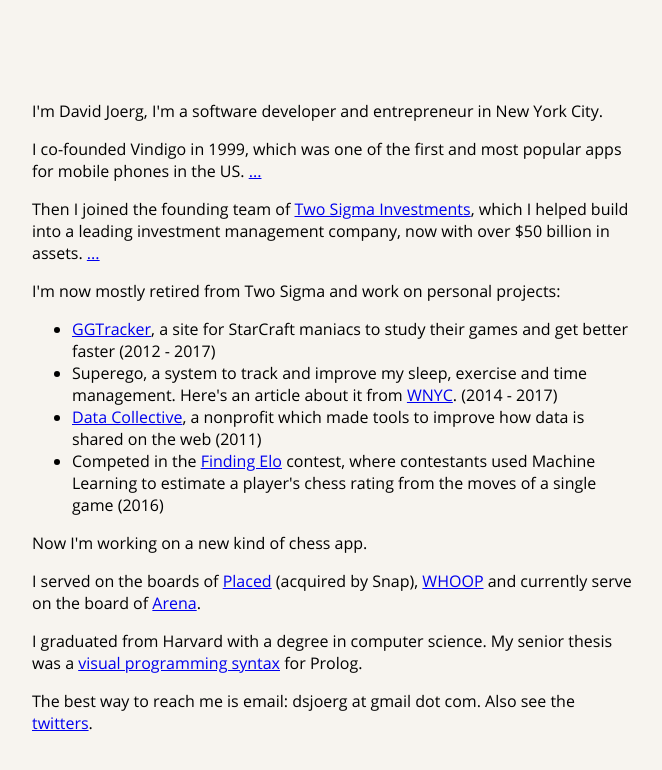
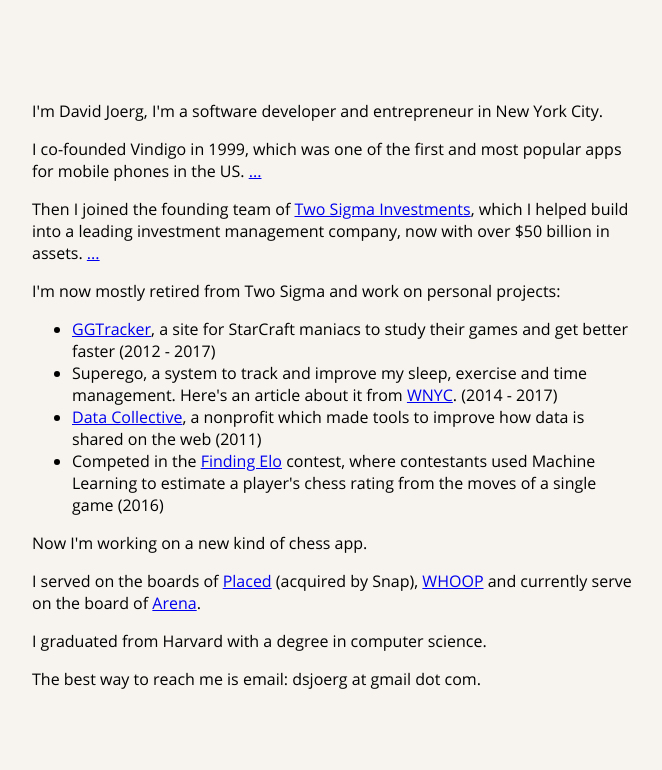
Before and after one commit to dsjoerg/dsjoerg.github.io, a plain HTML site: page index.html in a window 1280 px wide. Shown: the whole page, without its empty margins (308-970 px from the left). Drawn offline with nearby package versions, Linux system fonts and the light colour scheme.

Commit message:
Streamline

```diff
--- a/index.html
+++ b/index.html
@@ -43,7 +43,7 @@
 <p>Now I'm working on a new kind of chess app.</p>
 
 <p>I served on the boards of <a href="http://www.placed.com">Placed</a> (acquired by Snap), <a href="http://whoop.com/">WHOOP</a> and currently serve on the board of <a href="https://www.arena.io/">Arena</a>.</p>
-<p>I graduated from Harvard with a degree in computer science.  My senior thesis was a <a href="thesis/chap3.html">visual programming syntax</a> for Prolog.</p>
-<p>The best way to reach me is email: dsjoerg at gmail dot com.  Also see the <a href="http://twitter.com/dsjoerg">twitters</a>.</p>
+<p>I graduated from Harvard with a degree in computer science.</p>
+<p>The best way to reach me is email: dsjoerg at gmail dot com.</p>
 </body>
 </html>
```
